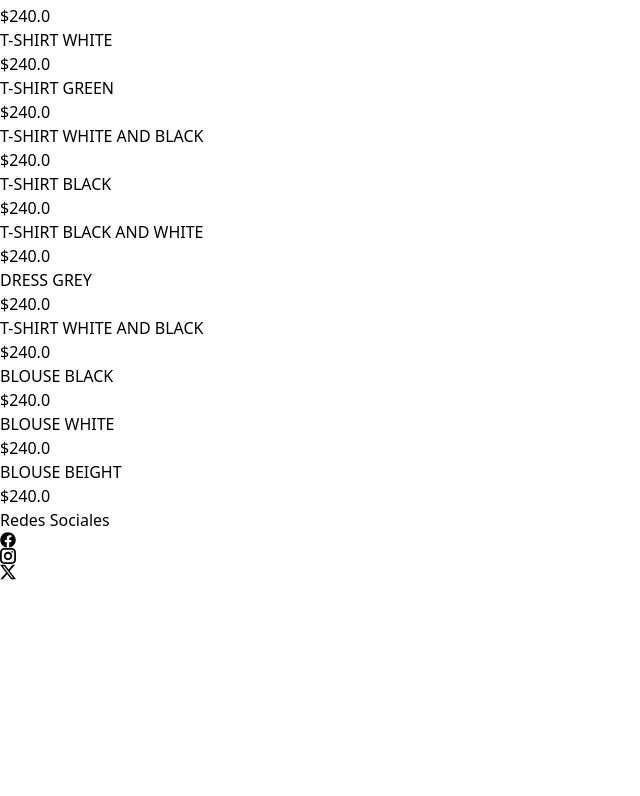
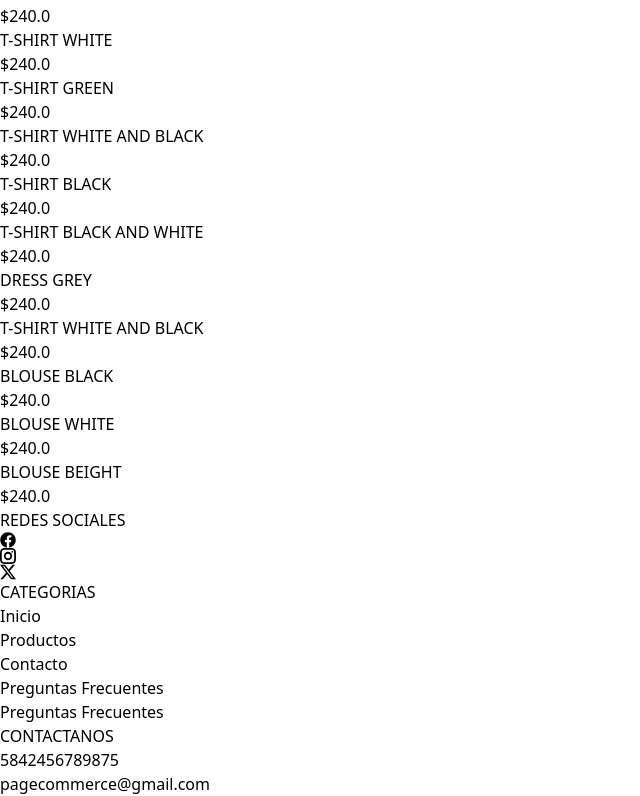
Before and after one commit to fernandzxc/PageCommer, a React (Vite) app: page / in a window 1280 px wide. Shown: the part 1132-1928 px from the top of the page, without its empty margins (0-640 px from the left). Before the commit the page ends 1712 px from the top, so only its background shows below. Built offline with nearby package versions, Linux system fonts and the light colour scheme.

Commit message:
add Footer

```diff
--- a/src/Components/Footer.jsx
+++ b/src/Components/Footer.jsx
@@ -4,14 +4,43 @@ import { BsTwitterX } from "react-icons/bs";
 
 const Footer = () => {
   return (
-    <div className="bg-gray-700 w-full ">
-      <div className="flex flex-col p-5">
-        <h1 className="text-lg text-white">Redes Sociales</h1>
+    <div className="flex justify-around bg-gray-700 w-full p-5">
+      <div>
+        <h1 className="text-lg text-gray-300 pb-2">REDES SOCIALES</h1>
         <figure className="flex gap-5">
-          <FaFacebook className="size-5 text-blue-600"/>
+          <FaFacebook className="size-5 text-[#1877F2]" />
           <GrInstagram className="size-5 text-fuchsia-600" />
           <BsTwitterX className="size-5" />
         </figure>
+      </div>
+
+      <div>
+        <h1 className="text-gray-300 text-lg pb-2">CATEGORIAS</h1>
+        <ul className="text-white flex flex-col gap-3">
+          <li>
+            <a href="#">Inicio</a>
+          </li>
+          <li>
+            <a href="#">Productos</a>
+          </li>
+          <li>
+            <a href="#">Contacto</a>
+          </li>
+          <li>
+            <a href="#">Preguntas Frecuentes</a>
+          </li>
+          <li>
+            <a href="#">Preguntas Frecuentes</a>
+          </li>
+        </ul>
+      </div>
+
+      <div>
+        <h1 className="text-gray-300 text-lg pb-2">CONTACTANOS</h1>
+        <ul className="text-white flex flex-col gap-3">
+          <li>5842456789875</li>
+          <li>pagecommerce@gmail.com</li>
+        </ul>
       </div>
     </div>
   );
```
